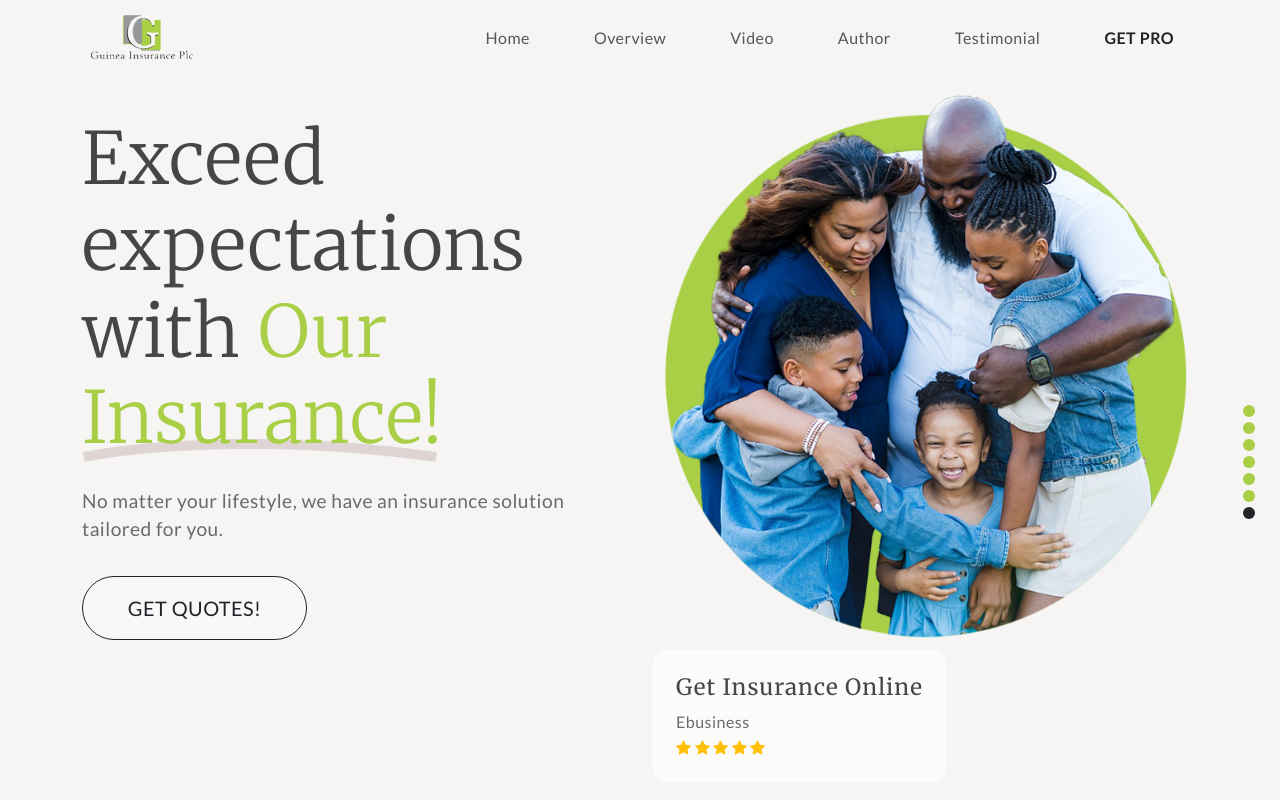
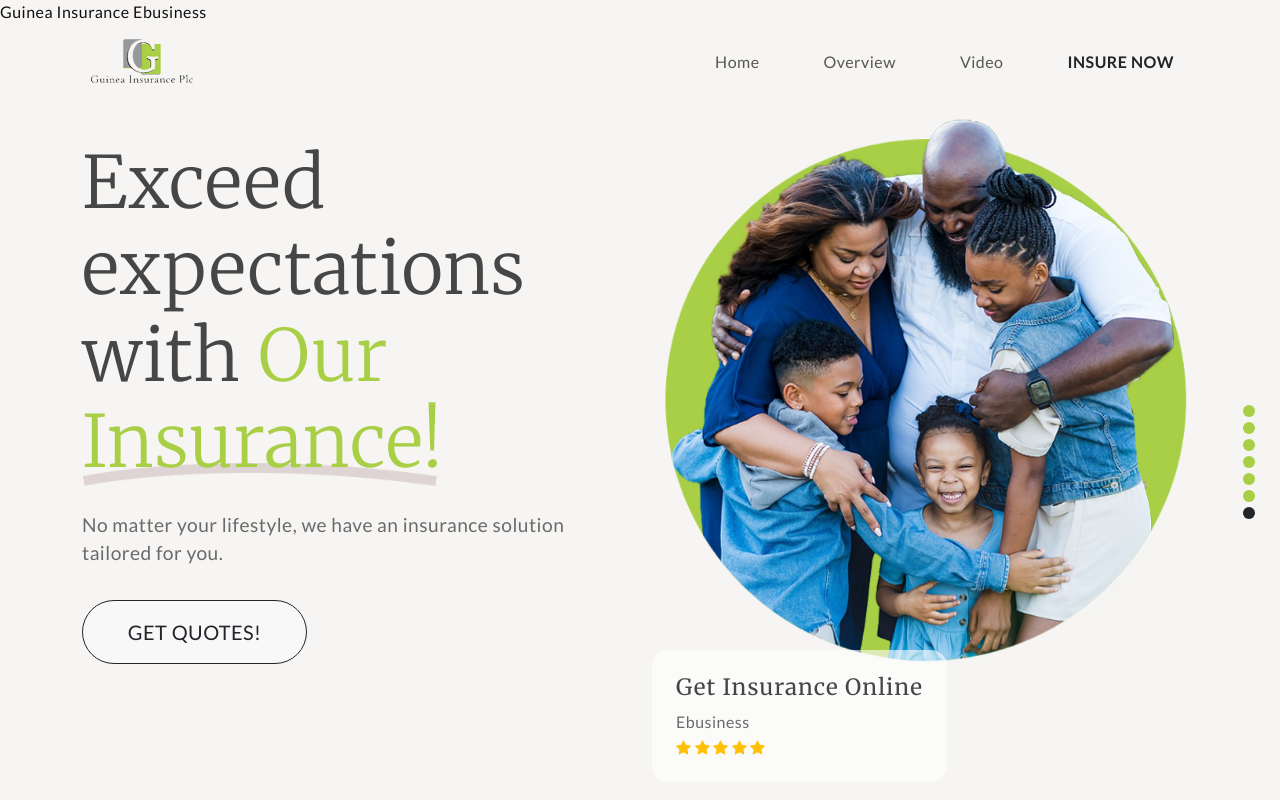
Before and after one commit to Guineainsurancelagos/ebusiness, a plain HTML site: page index.html in a window 1280 px wide. Shown: the top 800 px of the page. Drawn offline with nearby package versions, Linux system fonts and the light colour scheme.

Commit message:
Forms
Button form and pop ups

```diff
--- a/index.html
+++ b/index.html
@@ -1,6 +1,22 @@
 <!DOCTYPE html>
 <html>
   <head>
+
+
+    <a
+      href="javascript:void(
+        window.open(
+          'https://form.jotform.com/243372945513055',
+          'blank',
+          'scrollbars=yes,
+          toolbar=no,
+          width=700,
+          height=500'
+        )
+      )
+    ">
+      Guinea Insurance Ebusiness
+    </a>
 
   <!-- Google tag (gtag.js) -->
 <script async src="https://www.googletagmanager.com/gtag/js?id=G-JCTENGSRY6"></script>
@@ -120,13 +136,7 @@ height="0" width="0" style="display:none;visibility:hidden"></iframe></noscript>
                   <a class="nav-link" href="#video-player">Video</a>
                 </li>
                 <li class="nav-item">
-                  <a class="nav-link" href="#about-author">Author</a>
-                </li>
-                <li class="nav-item">
-                  <a class="nav-link" href="#testimonial-grid">Testimonial</a>
-                </li>
-                <li class="nav-item">
-                  <a class="nav-link fw-bold text-dark" href="https://templatesjungle.gumroad.com/l/ebook-free-landing-page-for-ebook">GET PRO</a>
+                  <a class="nav-link fw-bold text-dark" href="https://form.jotform.com/243372945513055">INSURE NOW</a>
                 </li>
               </ul>
             </div>
@@ -166,7 +176,7 @@ height="0" width="0" style="display:none;visibility:hidden"></iframe></noscript>
                 <img src="images/line-pattern.png" alt="pattern" class="position-absolute">
               </h1>
               <p>No matter your lifestyle, we have an insurance solution tailored for you.</p>
-              <a href="shop.html" class="btn btn-lg btn-outline-dark text-uppercase mt-3 rounded-pill">
+              <a href="https://form.jotform.com/243372945513055" class="btn btn-lg btn-outline-dark text-uppercase mt-3 rounded-pill">
                 <span class="text-uppercase">Get Quotes!</span>
               </a>
             </div>
```
